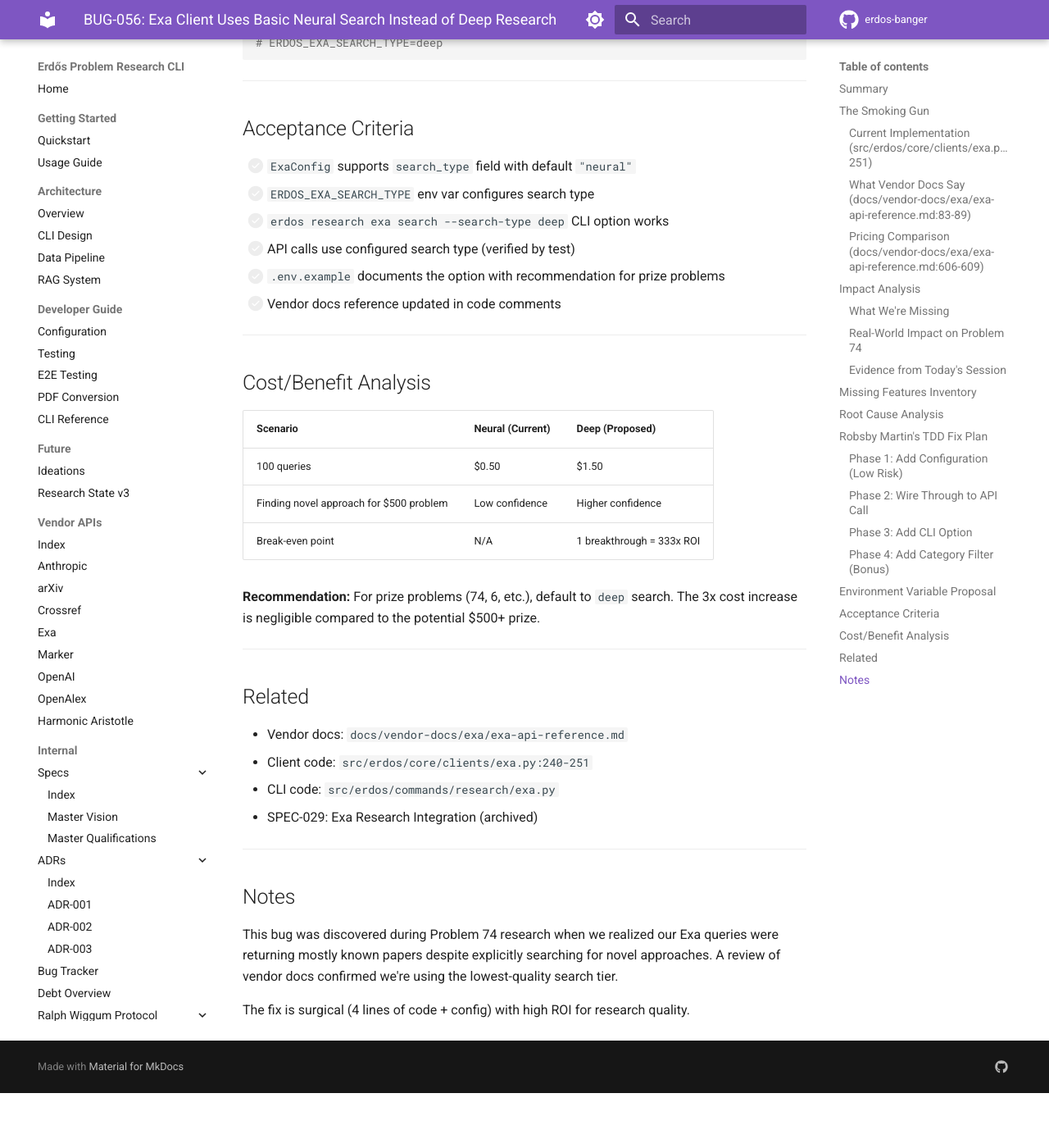
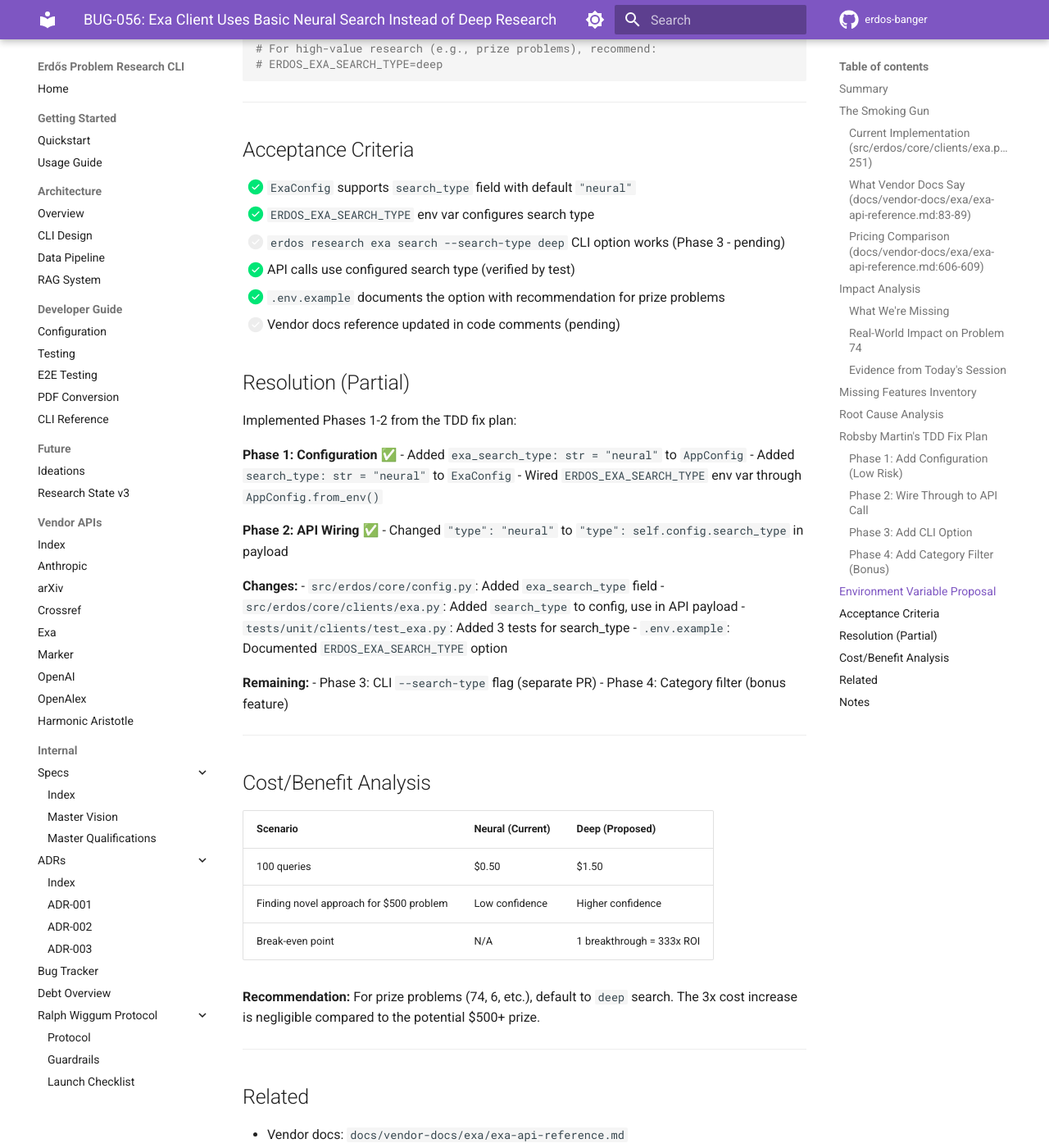
Before and after one commit to research-developer/erdos-banger, an MkDocs documentation site: the page built from docs/_bugs/bug-056-exa-uses-neural-not-deep-search.md, in a window 1280 px wide and 1400 px high, scrolled down 5952 px. Shown: the whole window at 82% size. Built offline with MkDocs 1.6.1 and Material for MkDocs 9.7.7, drawn with Linux system fonts in a browser that asks for light colours; comment, search, counter and statistics services are not loaded; before the commit the page ends 7285 px from its top, so only the background shows below that; some of the changed text lies outside the part shown.

Commit message:
docs: Mark BUG-047, BUG-054, BUG-055, BUG-056 as fixed
Update bug documentation with resolution details:
- BUG-047: Thread lock added for TORCH_DEVICE (Fixed)
- BUG-054: Gzip fallback for arXiv single-file sources (Fixed)
- BUG-055: URL-only PDF reference handling (Fixed, DEBT-122 for module size)
- BUG-056: Exa search_type config (Partial - config done, CLI pending)

All fixes implemented in commit 005dc83.

```diff
--- a/docs/_bugs/bug-056-exa-uses-neural-not-deep-search.md
+++ b/docs/_bugs/bug-056-exa-uses-neural-not-deep-search.md
@@ -1,8 +1,10 @@
 # BUG-056: Exa Client Uses Basic Neural Search Instead of Deep Research
 
 **Priority:** P2 (Medium - suboptimal quality, workaround exists)
-**Status:** Open
+**Status:** Fixed (Partial - Config added, CLI flag pending)
 **Found:** 2026-01-31
+**Fixed:** 2026-01-31
+**Commit:** `005dc83`
 **Component:** `src/erdos/core/clients/exa.py`, `src/erdos/commands/research/exa.py`
 **Vendor Docs:** `docs/vendor-docs/exa/exa-api-reference.md`
 
@@ -262,12 +264,34 @@ ERDOS_EXA_SEARCH_TYPE=neural
 
 ## Acceptance Criteria
 
-- [ ] `ExaConfig` supports `search_type` field with default `"neural"`
-- [ ] `ERDOS_EXA_SEARCH_TYPE` env var configures search type
-- [ ] `erdos research exa search --search-type deep` CLI option works
-- [ ] API calls use configured search type (verified by test)
-- [ ] `.env.example` documents the option with recommendation for prize problems
-- [ ] Vendor docs reference updated in code comments
+- [x] `ExaConfig` supports `search_type` field with default `"neural"`
+- [x] `ERDOS_EXA_SEARCH_TYPE` env var configures search type
+- [ ] `erdos research exa search --search-type deep` CLI option works (Phase 3 - pending)
+- [x] API calls use configured search type (verified by test)
+- [x] `.env.example` documents the option with recommendation for prize problems
+- [ ] Vendor docs reference updated in code comments (pending)
+
+## Resolution (Partial)
+
+Implemented Phases 1-2 from the TDD fix plan:
+
+**Phase 1: Configuration** ✅
+- Added `exa_search_type: str = "neural"` to `AppConfig`
+- Added `search_type: str = "neural"` to `ExaConfig`
+- Wired `ERDOS_EXA_SEARCH_TYPE` env var through `AppConfig.from_env()`
+
+**Phase 2: API Wiring** ✅
+- Changed `"type": "neural"` to `"type": self.config.search_type` in payload
+
+**Changes:**
+- `src/erdos/core/config.py`: Added `exa_search_type` field
+- `src/erdos/core/clients/exa.py`: Added `search_type` to config, use in API payload
+- `tests/unit/clients/test_exa.py`: Added 3 tests for search_type
+- `.env.example`: Documented `ERDOS_EXA_SEARCH_TYPE` option
+
+**Remaining:**
+- Phase 3: CLI `--search-type` flag (separate PR)
+- Phase 4: Category filter (bonus feature)
 
 ---
 
```
Also changed, not shown: docs/_bugs/bug-047-pdf-converter-thread-unsafe-env.md (+11 -1 lines), docs/_bugs/bug-054-arxiv-single-tex-gzip-extraction-failure.md (+15 -3 lines), docs/_bugs/bug-055-ingest-url-only-refs-skipped.md (+19 -1 lines), docs/_debt/debt-122-ingest-fetch-module-size.md (+2 -1 lines).
